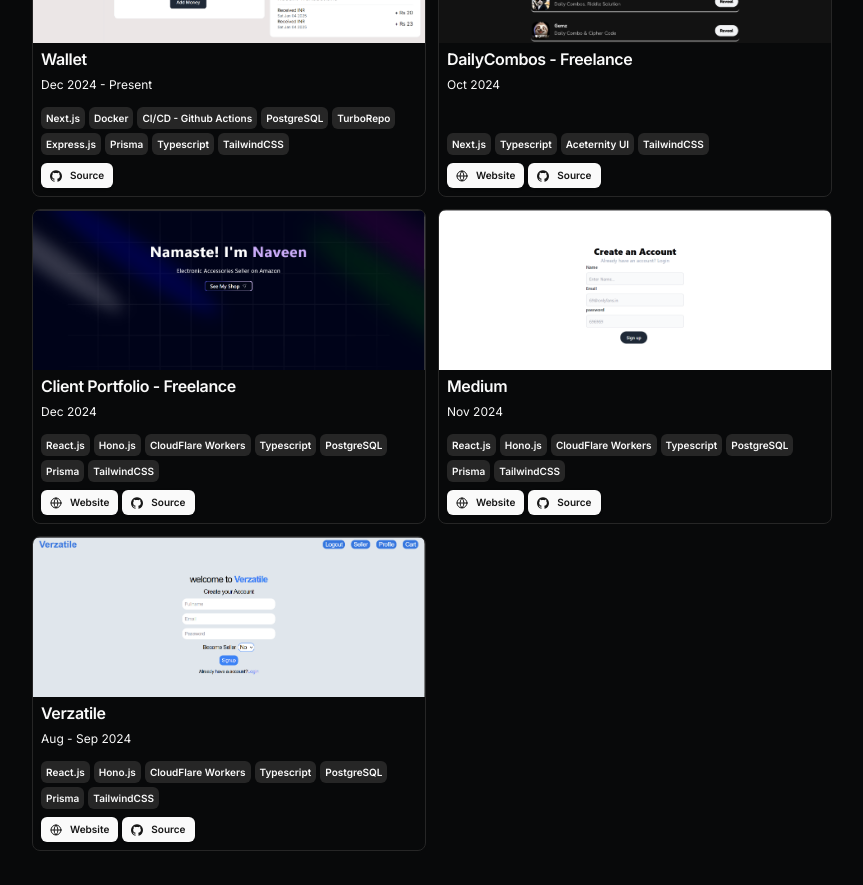
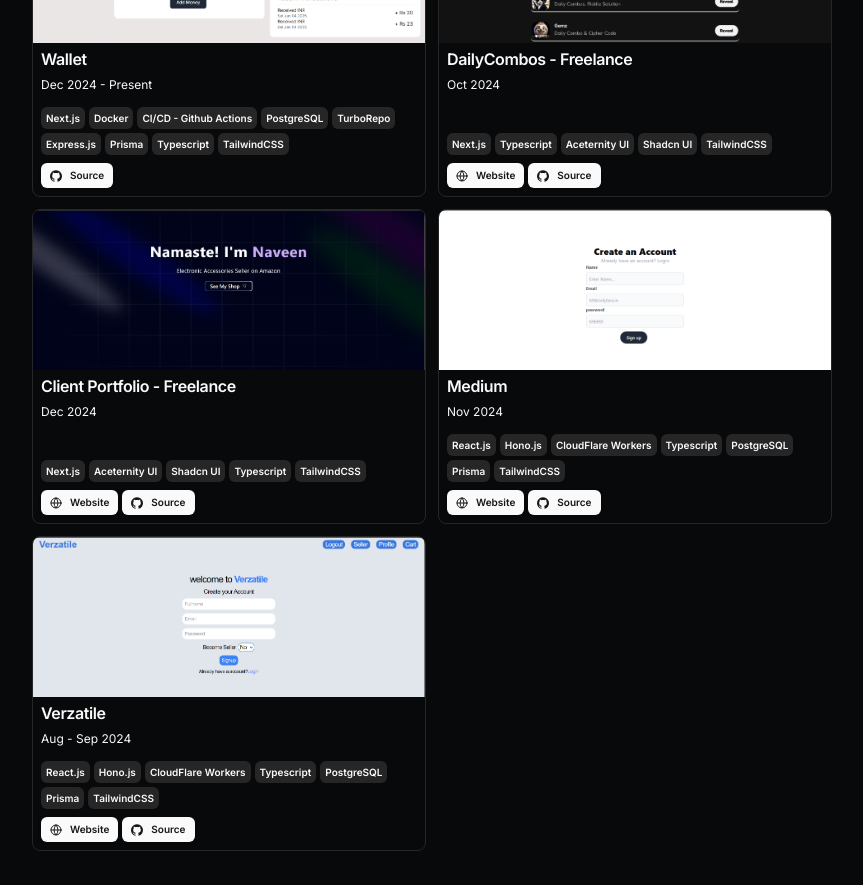
Before and after one commit to Aarav-Rawat/Portfolio_2_Next.js, a Next.js app: page / in a window 1280 px wide. Shown: the part 900-1785 px from the top of the page, without its empty margins (208-1071 px from the left). Built offline with nearby package versions, Linux system fonts and the light colour scheme.

Commit message:
client tech added

```diff
--- a/src/data/resume.tsx
+++ b/src/data/resume.tsx
@@ -184,6 +184,7 @@ export const DATA = {
         "Next.js",
         "Typescript",
         "Aceternity UI",
+        "Shadcn UI",
         "TailwindCSS",
       ],
       links: [
@@ -210,12 +211,10 @@ export const DATA = {
       description:
         "",
       technologies: [
-        "React.js",
-        "Hono.js",
-        "CloudFlare Workers",
+        "Next.js",
+        "Aceternity UI",
+        "Shadcn UI",
         "Typescript",
-        "PostgreSQL",
-        "Prisma",
         "TailwindCSS",
       ],
       links: [
```
